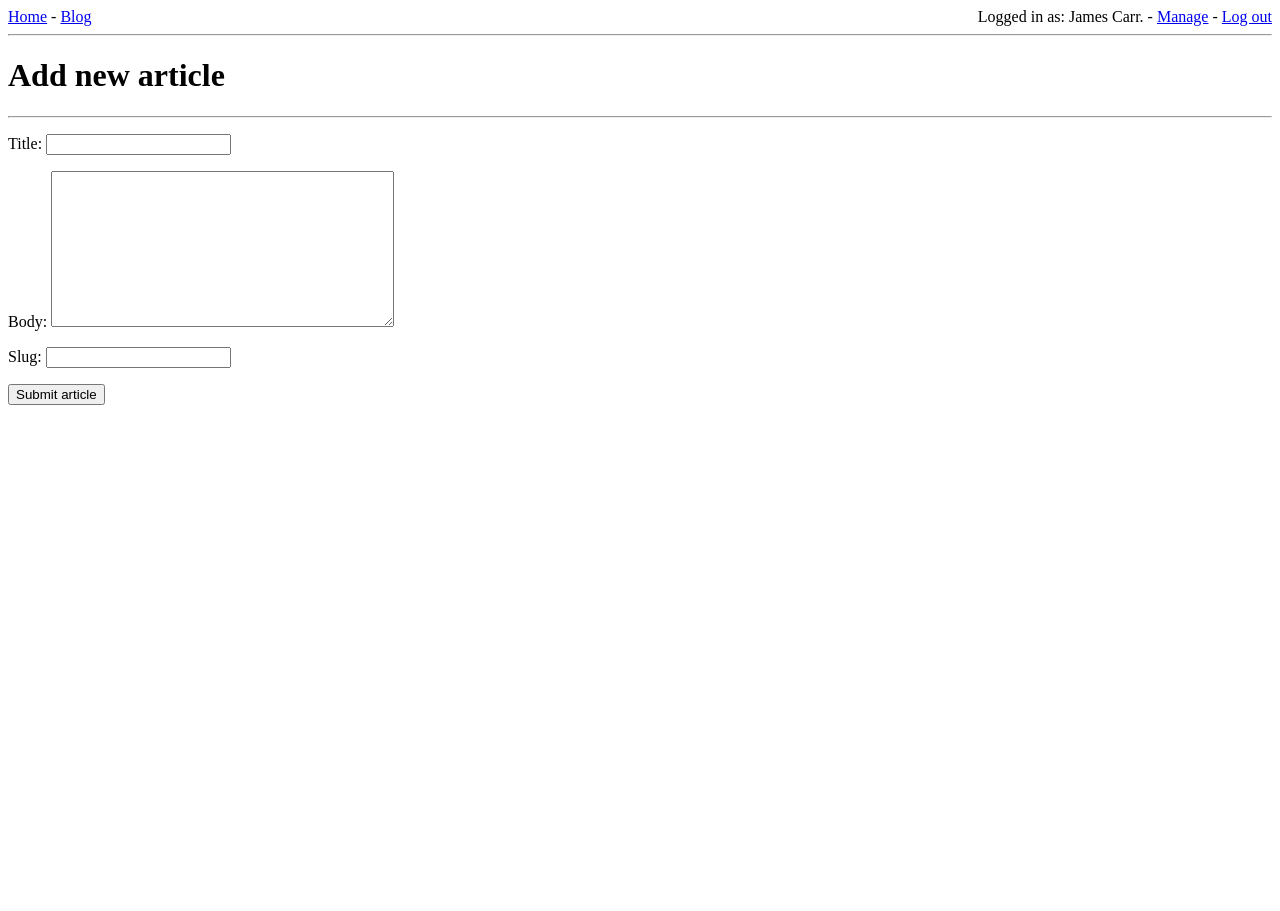
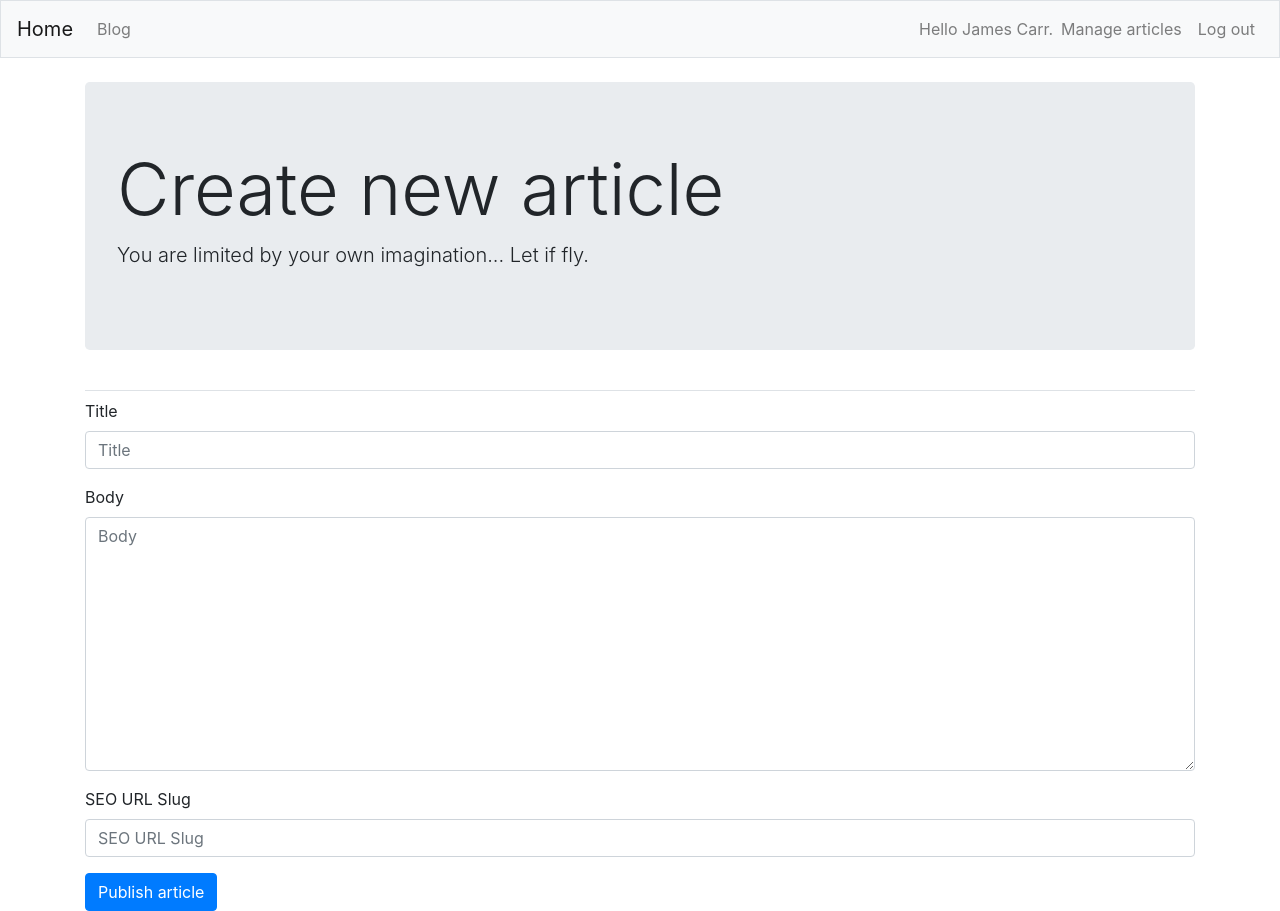
Before and after one commit to jamescarr0/blog_site, a Django app: page /blog/add-article in a window 1280 px wide. Before the commit the page ends 405 px from the top, so only its background shows below. Run offline with Django 3.2, Linux system fonts and the light colour scheme; a user stored in the database is signed in; some libraries are stand-ins or nearby versions.

Commit message:
Styled templates using the bootstrap4 library.

```diff
--- a/blog/Templates/add_article.html
+++ b/blog/Templates/add_article.html
@@ -1,13 +1,21 @@
 {% extends "base.html" %}
+{% load bootstrap4 %}
 
 {% block title %}Add article{% endblock title %}
 
+{% block page_header %}
+    <div class="jumbotron">
+        <h1 class="display-3">Create new article</h1>
+        <p class="lead">You are limited by your own imagination... Let if fly.</p>
+    </div>
+{% endblock page_header %}
+
 {% block content %}
-    <h1>Add new article</h1>
-    <hr>
     <form method="post" action="{% url 'blog:add_article' %}">
         {% csrf_token %}
-        {{ form.as_p }}
-    <button name="submit_article">Submit article</button>
+        {% bootstrap_form form %}
+        {% buttons %}
+            <button name="submit_article" class="btn btn-primary">Publish article</button>
+        {% endbuttons %}
     </form>
 {% endblock content %}
--- a/blog/Templates/base.html
+++ b/blog/Templates/base.html
@@ -1,22 +1,63 @@
+{% load bootstrap4 %}
+
 <!DOCTYPE html>
 <html lang="en">
 <head>
     <meta charset="UTF-8">
+    <meta name="viewport" content="width=device-width, initial-scale=1, shrink-to-fit=no">
     <title>{% block title %}{% endblock title %}</title>
+
+    {% bootstrap_css %}
+    {% bootstrap_javascript jquery='full' %}
+
 </head>
 <body>
-    <a href="{% url 'blog:index' %}">Home</a> -
-    <a href="{% url 'blog:blog' %}">Blog</a>
-    {% if user.is_authenticated %}
-    <span style="float: right">
-        Logged in as: {{ user.get_full_name }}. -
-        <a href="{% url 'blog:user_articles' %}">Manage</a> -
-        <a href="{% url 'users:logout' %}">Log out</a>
-    {% else %}
-        <span style="float:right"><a href="{% url 'users:login' %}">Log in</a></span>
-    {% endif %}
-    </span>
-    <hr>
-{% block content %}{% endblock content %}
+
+<nav class="navbar navbar-expand-md navbar-light bg-light mb-4 border">
+    <a class="navbar-brand" href="{% url 'blog:index' %}">Home</a>
+    <button class="navbar-toggler" type="button" data-toggle="collapse" data-target="#navbarCollapse"
+            aria-controls="navbarCollapse" aria-expanded="false" aria-label="Toggle navigation">
+        <span class="navbar-toggler-icon"></span>
+    </button>
+
+    <div class="collapse navbar-collapse" id="navbarCollapse">
+        <ul class="navbar-nav mr-auto">
+            <li class="nav-item">
+                <a class="nav-link" href="{%  url 'blog:blog' %}">Blog</a>
+            </li>
+        </ul>
+
+        <ul class="navbar-nav ml-auto">
+            {% if user.is_authenticated %}
+                <li class="nav-item">
+                    <span class="navbar-text">Hello {{ user.get_full_name }}.</span>
+                </li>
+
+                <li class="nav-item">
+                    <a class="nav-link" href="{% url 'blog:user_articles' %}">Manage articles</a></a>
+                </li>
+
+                <li class="nav-item">
+                    <a class="nav-link" href="{% url 'users:logout' %}">Log out</a></a>
+                </li>
+            {% else %}
+                <li class="nav-item">
+                    <a class="nav-link" href="{% url 'users:login' %}">Log in</a></a>
+                </li>
+            {% endif %}
+        </ul>
+    </div>
+</nav>
+
+<main role="main" class="container">
+    <div class="pb-2 mb-2 border-bottom">
+        {% block page_header %}{% endblock page_header %}
+    </div>
+
+    <div>
+        {% block content %}{% endblock content %}
+    </div>
+
+</main>
 </body>
 </html>
--- a/blog/forms.py
+++ b/blog/forms.py
@@ -10,9 +10,11 @@ from .models import Article
 
 class AddArticleForm(forms.ModelForm):
     """ Automatically build a form using the information from supplied model. """
+
     class Meta:
         model = Article
         fields = ['title', 'body', 'slug']
+        labels = {'slug': 'SEO URL Slug'}
 
 
 class EditArticleForm(AddArticleForm):
--- a/blog_site/settings.py
+++ b/blog_site/settings.py
@@ -27,6 +27,9 @@ INSTALLED_APPS = [
     # My apps.
     'blog',
     'users',
+
+    # Third party apps.
+    'bootstrap4',
 
     # Default django apps.
     'django.contrib.admin',
```
Also changed, not shown: blog/Templates/article_detail.html (+9 -5 lines), blog/Templates/blog.html (+6 -1 lines), blog/Templates/edit_article.html (+4 -3 lines), blog/Templates/index.html (+10 -5 lines), blog/Templates/user_articles.html (+9 -3 lines), users/Templates/registration/logged_out.html (+8 -2 lines), users/Templates/registration/login.html (+14 -8 lines), db.sqlite3.
